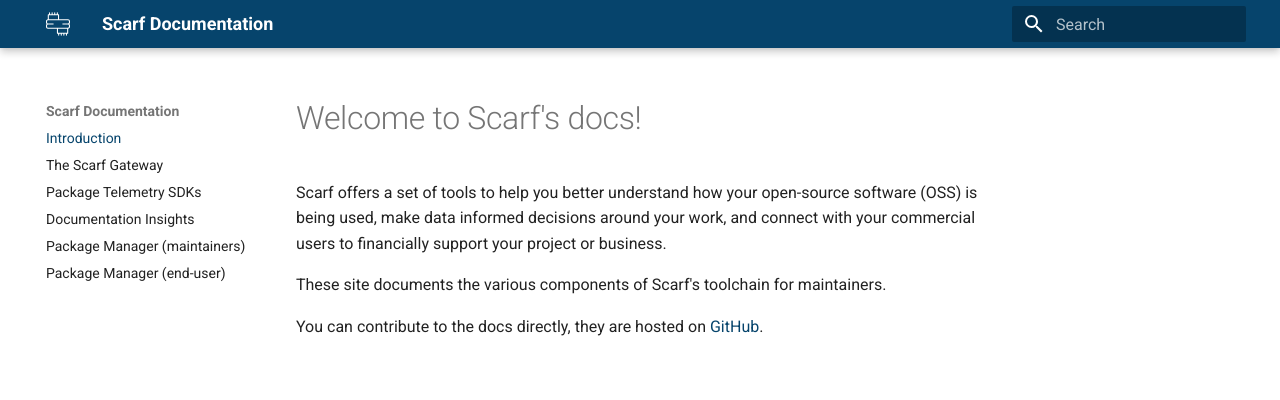
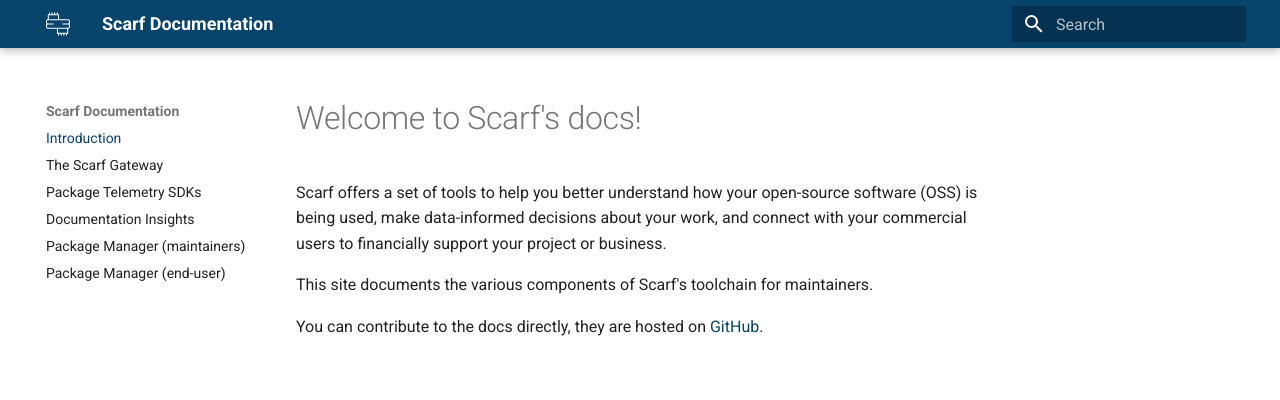
Before and after one commit to scarf-sh/docs, an MkDocs documentation site: the page built from docs/index.md, in a window 1280 px wide. Shown: the top 400 px of the page. Built offline with MkDocs 1.6.1 and Material for MkDocs 9.7.7, drawn with Linux system fonts in a browser that asks for light colours.

Commit message:
Update index.md

```diff
--- a/docs/index.md
+++ b/docs/index.md
@@ -1,7 +1,7 @@
 # Welcome to Scarf's docs!
 
-Scarf offers a set of tools to help you better understand how your open-source software (OSS) is being used, make data informed decisions around your work, and connect with your commercial users to financially support your project or business.
+Scarf offers a set of tools to help you better understand how your open-source software (OSS) is being used, make data-informed decisions about your work, and connect with your commercial users to financially support your project or business.
 
-These site documents the various components of Scarf's toolchain for maintainers.
+This site documents the various components of Scarf's toolchain for maintainers.
 
 You can contribute to the docs directly, they are hosted on [GitHub](https://github.com/scarf-sh/docs).
```
